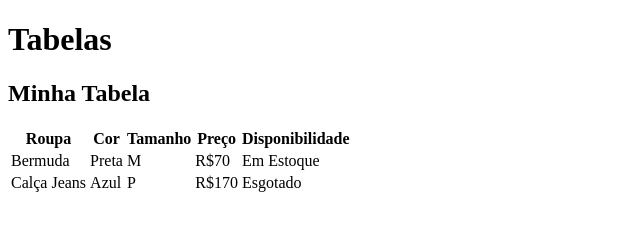
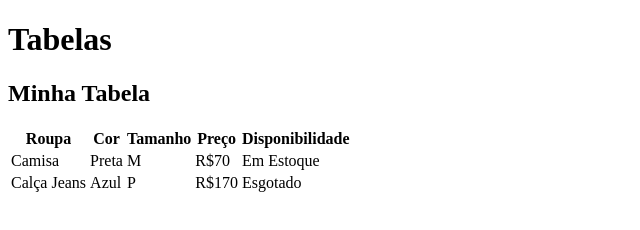
Before and after one commit to gustavodippolito/aula-tabela, a plain HTML site: page index.html in a window 1280 px wide. Shown: the full height of the page, 0-640 px from the left. Drawn offline with Linux system fonts and the light colour scheme.

```diff
--- a/index.html
+++ b/index.html
@@ -21,7 +21,7 @@
             <th>Disponibilidade</th>
         </tr>
         <tr>
-            <td>Bermuda</td>
+            <td>Camisa</td>
             <td>Preta</td>
             <td>M</td>
             <td>R$70</td>
```
